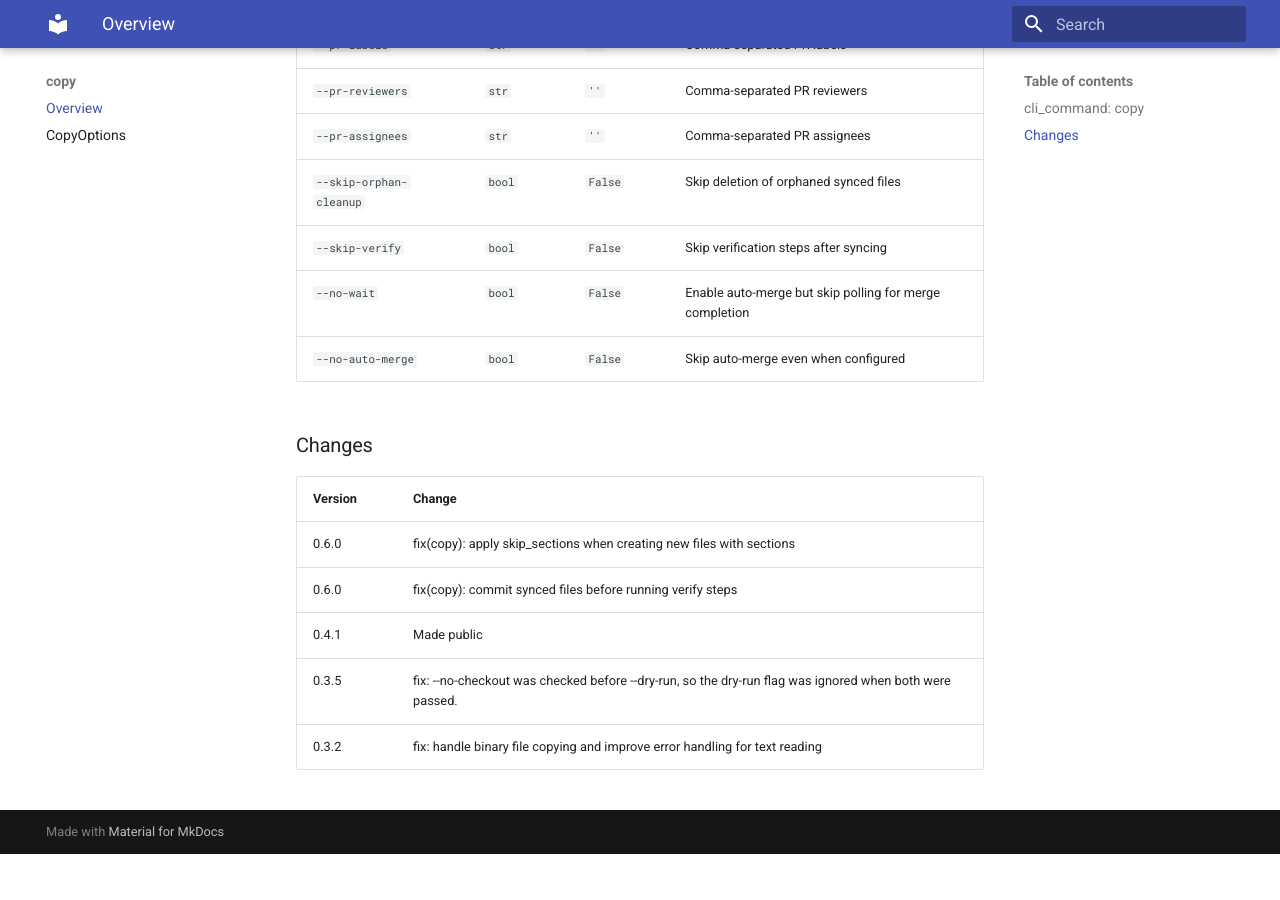
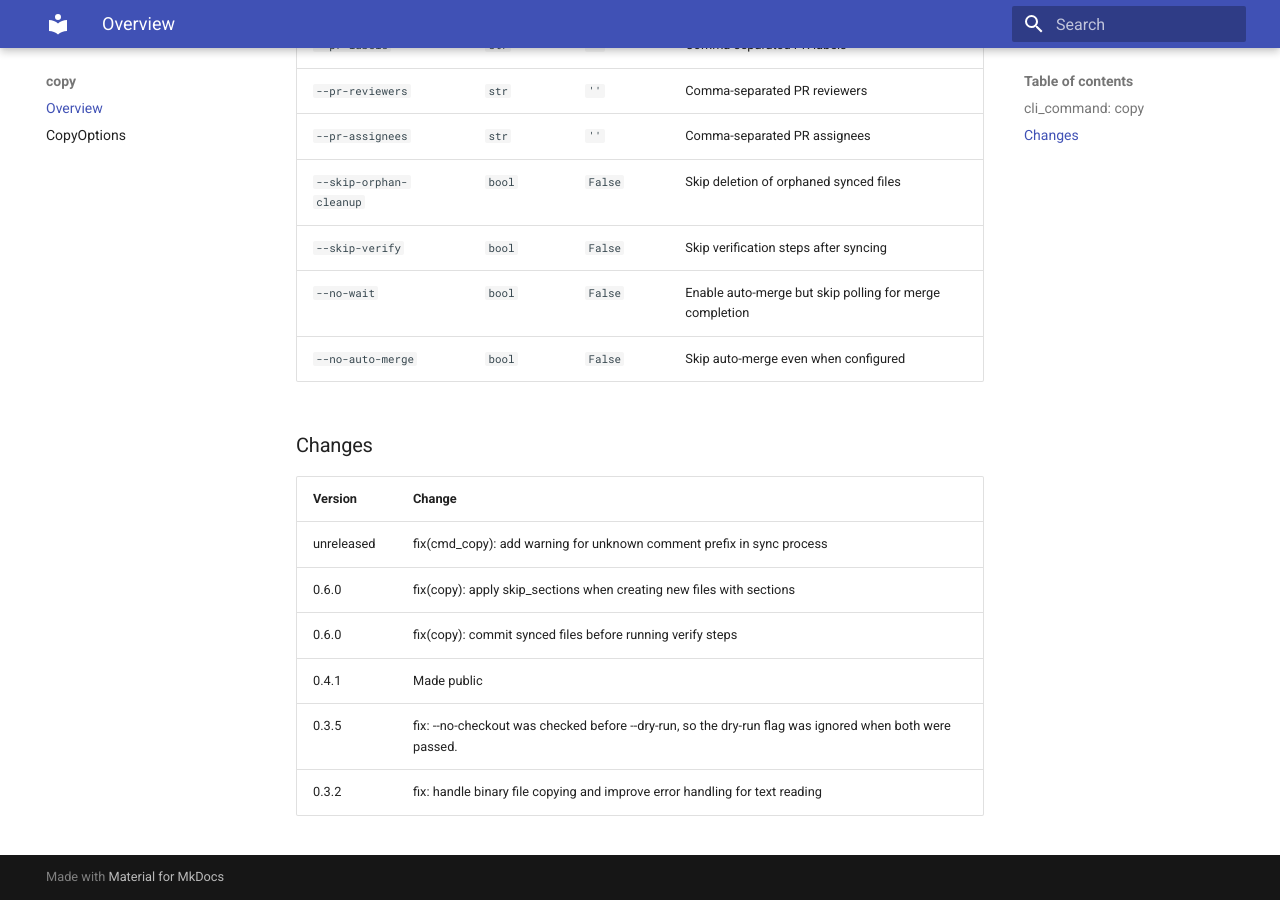
Before and after one commit to EspenAlbert/path-sync, an MkDocs documentation site: the page built from docs/copy/index.md, in a window 1280 px wide and 900 px high, scrolled down 1282 px. Built offline with MkDocs 1.6.1 and Material for MkDocs 9.7.7, drawn with Linux system fonts in a browser that asks for light colours; before the commit the page ends 2136 px from its top, so only the background shows below that.

Commit message:
chore: changelog files

```diff
--- a/docs/copy/index.md
+++ b/docs/copy/index.md
@@ -52,6 +52,7 @@ Copy files from SRC to DEST repositories.
 
 | Version | Change |
 |---------|--------|
+| unreleased | fix(cmd_copy): add warning for unknown comment prefix in sync process |
 | 0.6.0 | fix(copy): apply skip_sections when creating new files with sections |
 | 0.6.0 | fix(copy): commit synced files before running verify steps |
 | 0.4.1 | Made public |
```
Also changed, not shown: 1 other file.
